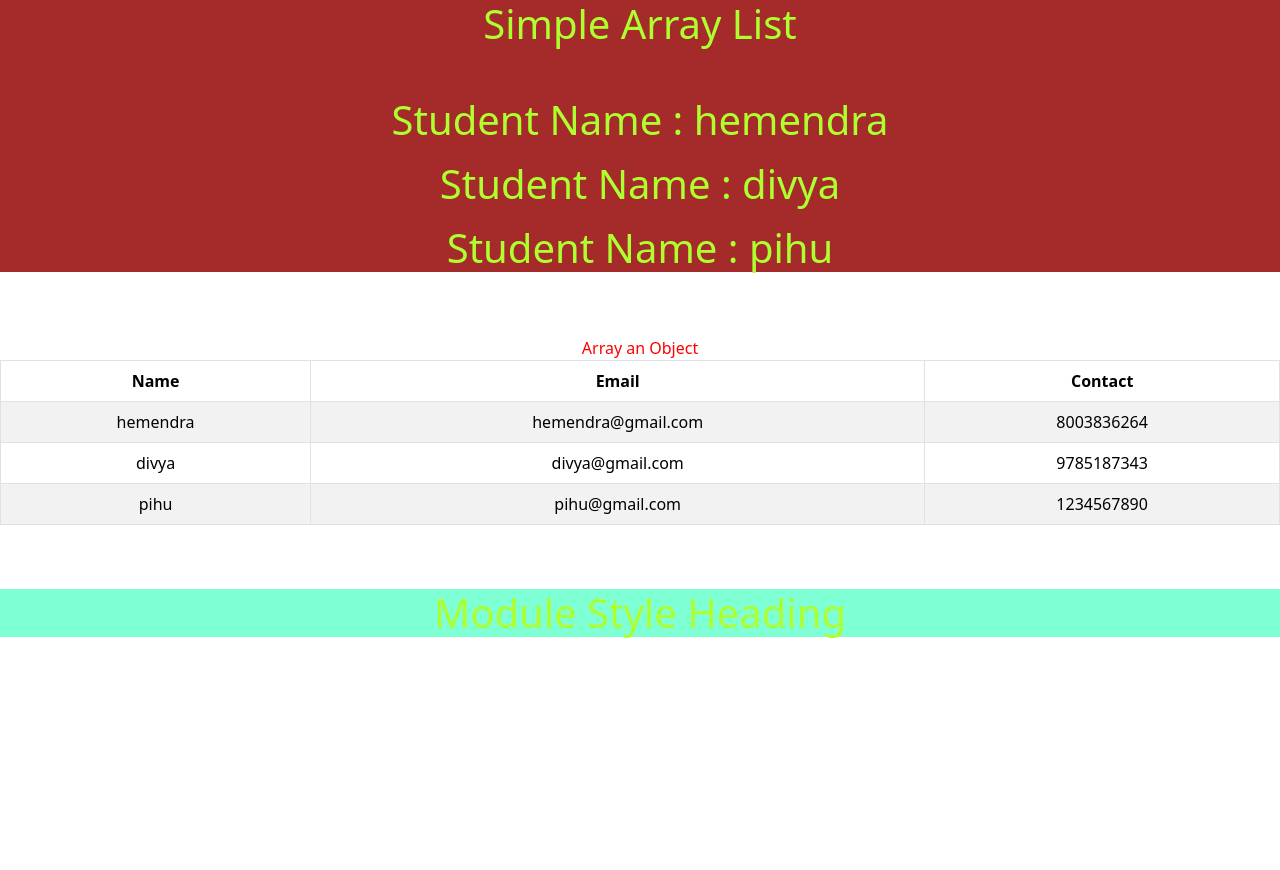
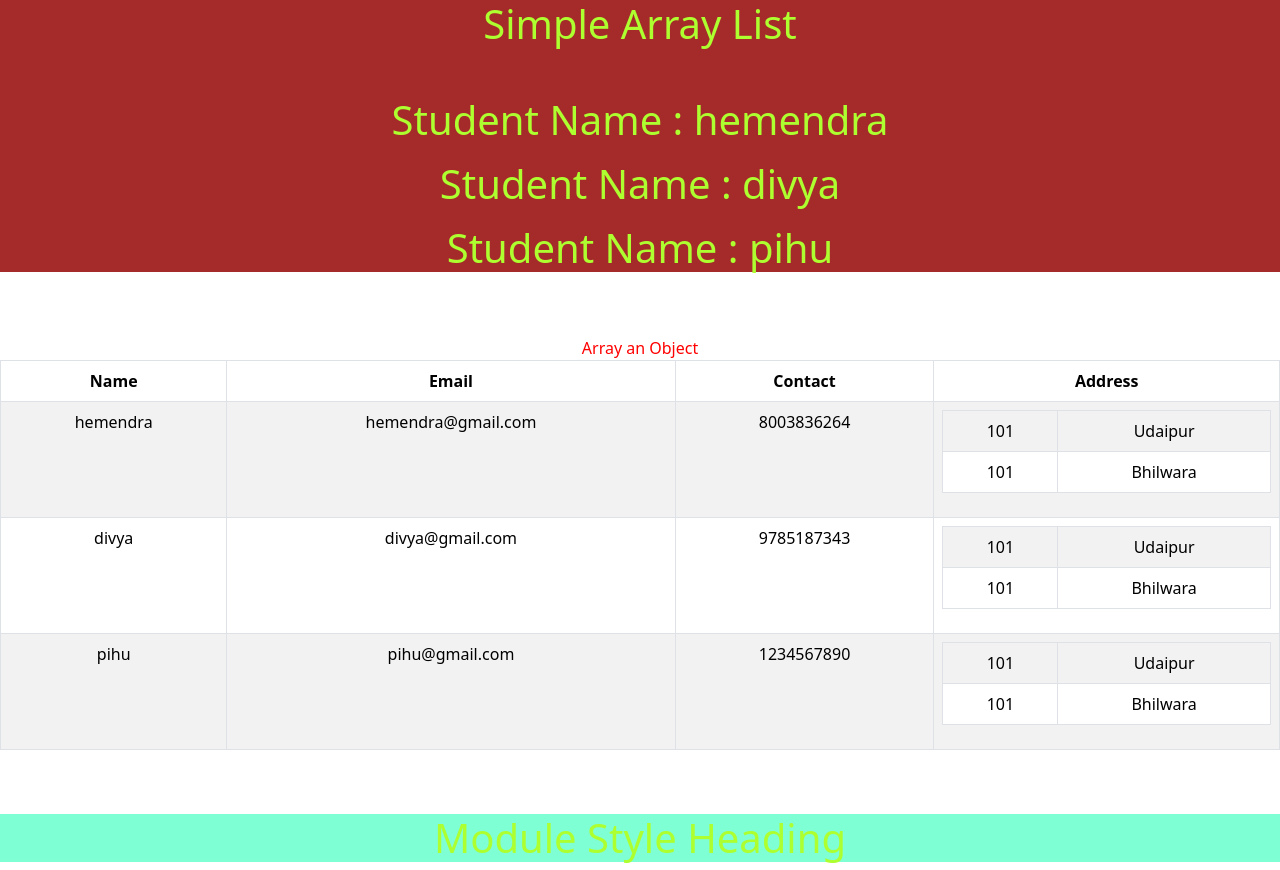
Before and after one commit to h-shaktawat/the-react-app, a React (Create React App) app: page / in a window 1280 px wide. Before the commit the page ends 800 px from the top, so only its background shows below. Built offline with nearby package versions, Linux system fonts and the light colour scheme.

Commit message:
Nested List in ReactJs

```diff
--- a/src/App.js
+++ b/src/App.js
@@ -10,9 +10,24 @@ function App() {
 
   // Array an Object
   const users = [
-    { name: 'hemendra', email: 'hemendra@gmail.com', contact: 8003836264 },
-    { name: 'divya', email: 'divya@gmail.com', contact: 9785187343 },
-    { name: 'pihu', email: 'pihu@gmail.com', contact: 1234567890 }
+    {
+      name: 'hemendra', email: 'hemendra@gmail.com', contact: 8003836264, address: [
+        { houseNo: '101', city: 'Udaipur' },
+        { houseNo: '101', city: 'Bhilwara' }
+      ]
+    },
+    {
+      name: 'divya', email: 'divya@gmail.com', contact: 9785187343, address: [
+        { houseNo: '101', city: 'Udaipur' },
+        { houseNo: '101', city: 'Bhilwara' }
+      ]
+    },
+    {
+      name: 'pihu', email: 'pihu@gmail.com', contact: 1234567890, address: [
+        { houseNo: '101', city: 'Udaipur' },
+        { houseNo: '101', city: 'Bhilwara' }
+      ]
+    }
   ]
 
   return (
@@ -40,6 +55,7 @@ function App() {
               <th>Name</th>
               <th>Email</th>
               <th>Contact</th>
+              <th>Address</th>
             </tr>
           </thead>
           <tbody>
@@ -49,6 +65,24 @@ function App() {
                   <td>{user.name}</td>
                   <td>{user.email}</td>
                   <td>{user.contact}</td>
+                  <td>
+                    <Table striped bordered hover>
+                      <tbody>
+                        {
+                          user.address.map((addresses, addressKey) =>
+                            <tr key={addressKey}>
+                              <td>
+                                {addresses.houseNo}
+                              </td>
+                              <td>
+                                {addresses.city}
+                              </td>
+                            </tr>
+                          )
+                        }
+                      </tbody>
+                    </Table>
+                  </td>
                 </tr>
               )
             }
```
